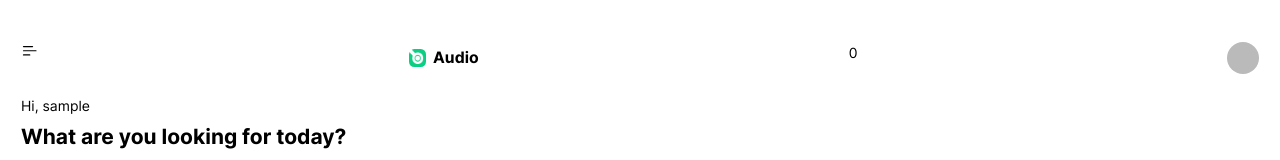
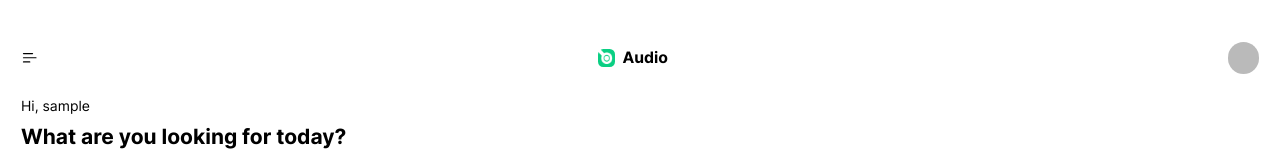
Before and after one commit to AryanGh11/ecommerce.app, a React (Create React App) app: page / in a window 1280 px wide. Shown: the top 160 px of the page. Built offline with nearby package versions, Linux system fonts and the light colour scheme; no server answers; sample sign-in values are in the browser's storage.

Commit message:
hotfix: Fix header + remove cart's length from header

```diff
--- a/src/shared-components/header/index.component.tsx
+++ b/src/shared-components/header/index.component.tsx
@@ -1,16 +1,11 @@
-import { useCartStore } from "src/store";
 import { MenuIcon } from "src/assets/icons";
 import { NameWithLogo } from "../name-with-logo";
 
 export default function Header() {
-  const cartStore = useCartStore();
-
   return (
-    <header className="w-full flex justify-between">
+    <header className="w-full flex justify-between items-center">
       <MenuIcon className="stroke-foreground w-5 h-5" />
       <NameWithLogo />
-      {/* cart */}
-      <p>{cartStore.cart.length}</p>
       {/* profile image */}
       <div className="w-9 h-9 bg-on-background2 rounded-full" />
     </header>
```
